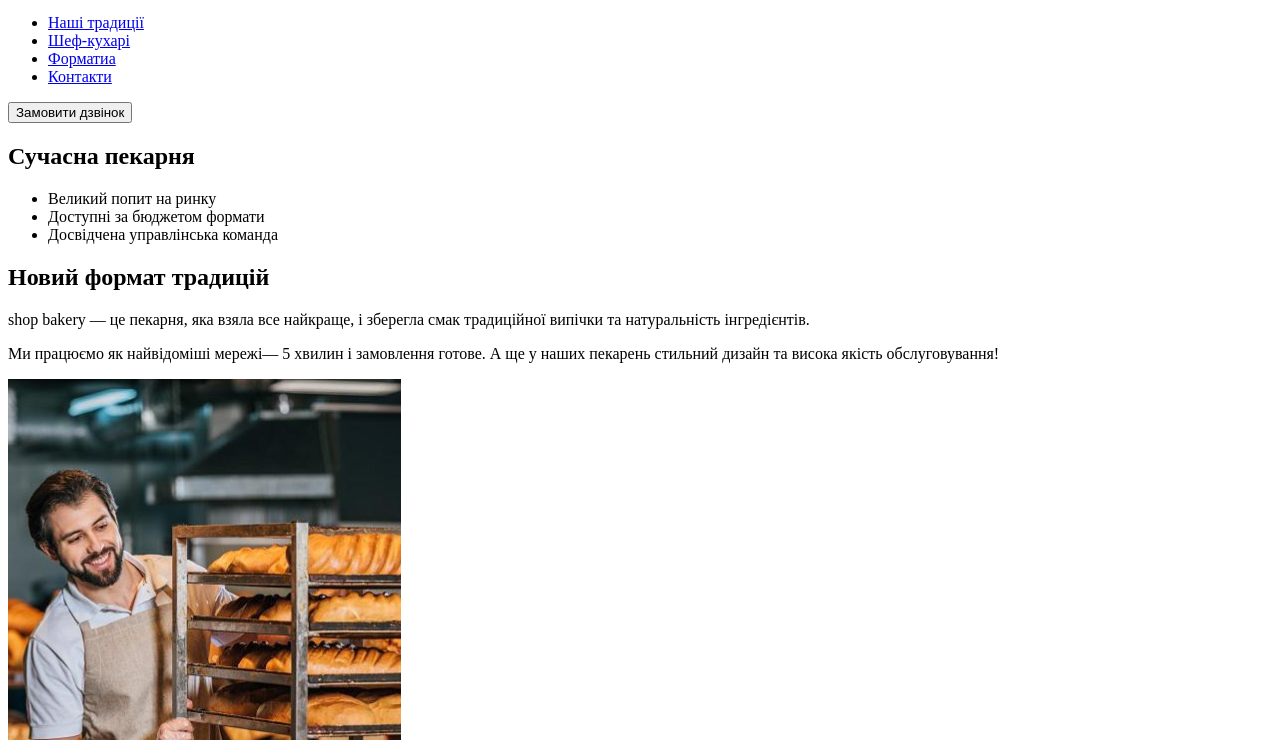
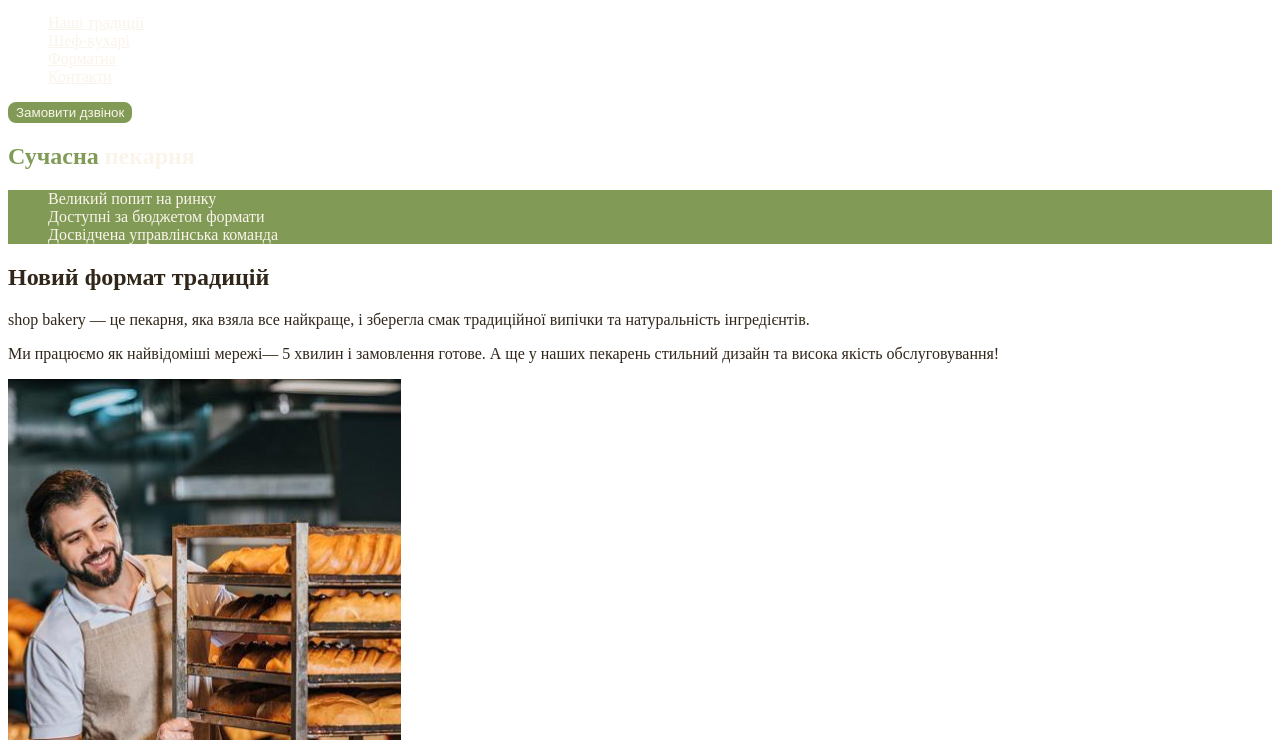
Before and after one commit to ruslangafuroff/bakery, a plain HTML site: page index.html in a window 1280 px wide. Shown: the part 60-800 px from the top of the page. Drawn offline with Linux system fonts and the light colour scheme.

Commit message:
Add style.css and css varitables

```diff
--- a/css/style.css
+++ b/css/style.css
@@ -1,3 +1,54 @@
+:root {
+    --color-primary-dark:#31261a ;
+    --color-primary-light:#faf4ea;
+    --color-brand-dark:#465929;
+    --color-brand-light:#819B57;
+}
+
+/*Base*/
+body{
+    color: var(--color-primary-dark);
+}
+ul{
+    list-style-type: none;
+}
+/*Button*/
 .button {
+    color: var(--color-primary-light);
+    background-color: var(--color-brand-light);
+    border: 2px solid var(--color-brand-light);
+    border-radius: 8px;
+    cursor: pointer;
+}
 
+.button:hover{
+    color: var(--color-brand-dark);
+    background-color: transparent;
 }
+
+/*Link*/
+.link{
+    color: var(--color-primary-light);
+}
+
+.link:hover{
+    color: var(--color-brand-light);
+}
+
+/*Hero-section*/
+.hero-title{
+    color: var(--color-primary-light);
+}
+.hero-title .accent{
+    color: var(--color-brand-light);
+}
+/*Advantages-list*/
+.advantages-list{
+    color: var(--color-primary-light);
+    background-color: var(--color-brand-light);
+}
+
+/*Section-title*/
+.section-title.accent{
+    color:var(--color-brand-dark) ;
+}
--- a/index.html
+++ b/index.html
@@ -17,10 +17,10 @@
                 <img src="images/logo.svg" alt="Логотип сучаснох пекарнi">
             </a>
             <ul>
-                <li><a href="#traditions-section">Наші традиції</a></li>
-                <li><a href="#chefs-section">Шеф-кухарі</a></li>
-                <li><a href="#formats-section">Форматиa</a></li>
-                <li><a href="#contacts-section">Контакти</a></li>
+                <li><a class="link" href="#traditions-section">Наші традиції</a></li>
+                <li><a class="link" href="#chefs-section">Шеф-кухарі</a></li>
+                <li><a class="link" href="#formats-section">Форматиa</a></li>
+                <li><a class="link" href="#contacts-section">Контакти</a></li>
             </ul>
 
         </nav>
@@ -29,18 +29,18 @@
 
     <main>
         <section class="main-selection">
-            <h1 >Сучасна пекарня</h1>
+            <h1 class="hero-title" ><span class="accent">Сучасна</span> пекарня</h1>
 
 
         </section>
 
         <section id="traditions-section">
-            <ul>
+            <ul class="advantages-list">
                 <li>Великий попит на ринку </li>
                 <li>Доступні за бюджетом формати</li>
                 <li>Досвідчена управлінська команда</li>
             </ul>
-            <h2>Новий формат традицій</h2>
+            <h2 class="section-title">Новий формат традицій</h2>
             <p>
                 <span>shop bakery</span> — це пекарня, яка взяла все найкраще, і зберегла смак традиційної випічки та
                 натуральність інгредієнтів.
@@ -56,7 +56,7 @@
         </section>
 
         <section id="chefs-section">
-            <h2>Наші найкращі шеф -кухарі</h2>
+            <h2 class="section-title">Наші найкращі <span class="accent">шеф -кухарі</span></h2>
             <ul>
                 <li>
                     <article>
@@ -87,7 +87,7 @@
         </section>
 
         <section id="formats-section">
-            <h2>Формати</h2>
+            <h2 class="section-title">Формати</h2>
             <ul>
                 <li>
 
@@ -123,7 +123,7 @@
         </section>
 
         <section id="contacts-section">
-            <h2>Приєднуйся до мережі пекарень</h2>
+            <h2 class="section-title">Приєднуйся до мережі пекарень</h2>
             <iframe
                 src="https://www.google.com/maps/embed?pb=!1m18!1m12!1m3!1d2540.1640546568087!2d30.48865857702879!3d50.4566696715934!2m3!1f0!2f0!3f0!3m2!1i1024!2i768!4f13.1!3m3!1m2!1s0x40d4ce637bfe1717%3A0x5370c2254ad1b952!2z0YPQuy4g0KHQtdGH0LXQstGL0YUg0KHRgtGA0LXQu9GM0YbQvtCyLCA1NCwg0JrQuNC10LIsINCj0LrRgNCw0LjQvdCwLCAwMjAwMA!5e0!3m2!1sru!2spl!4v1699207022105!5m2!1sru!2spl"
                 width="603" height="595" allowfullscreen="" loading="lazy"
```
